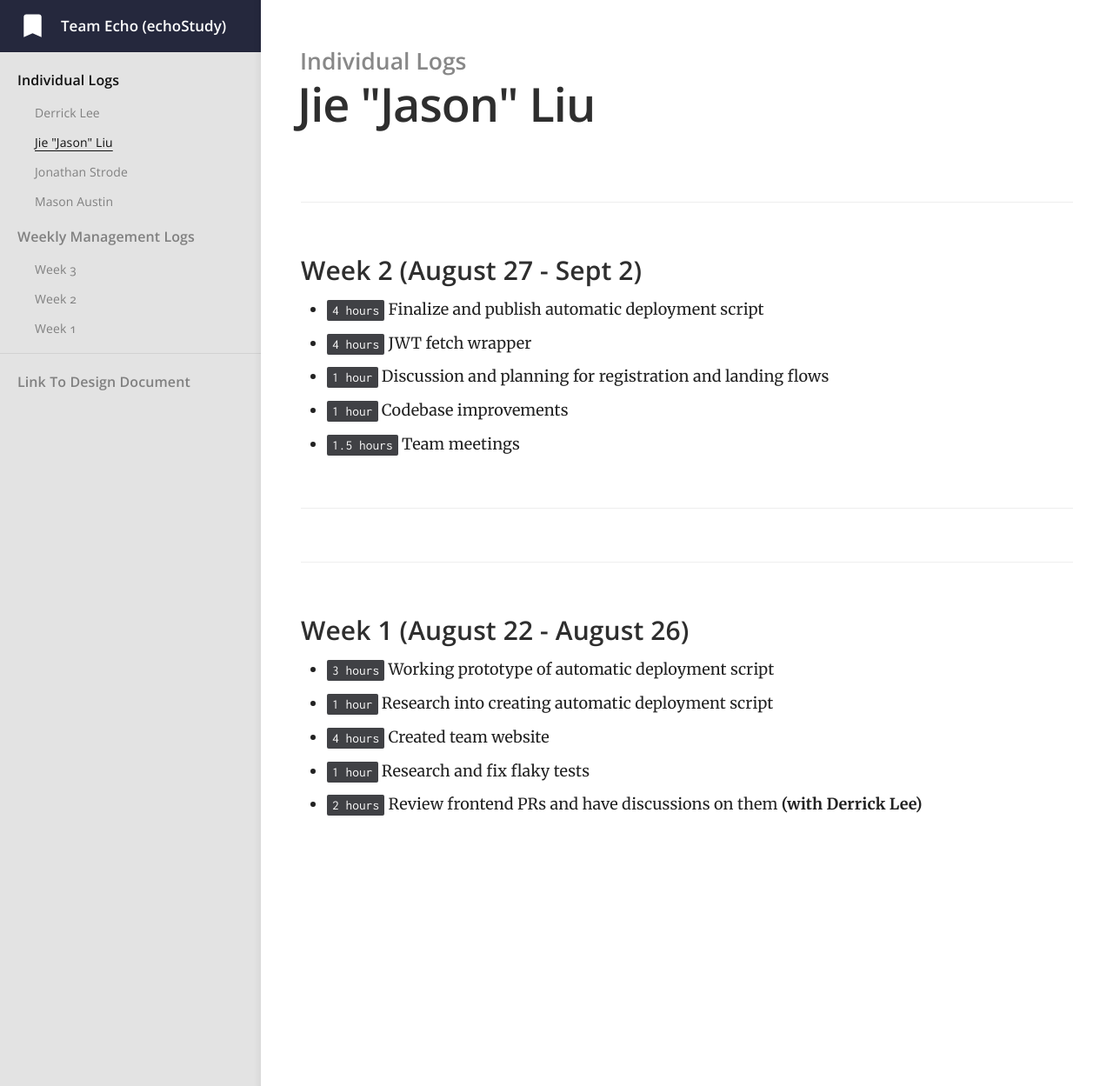
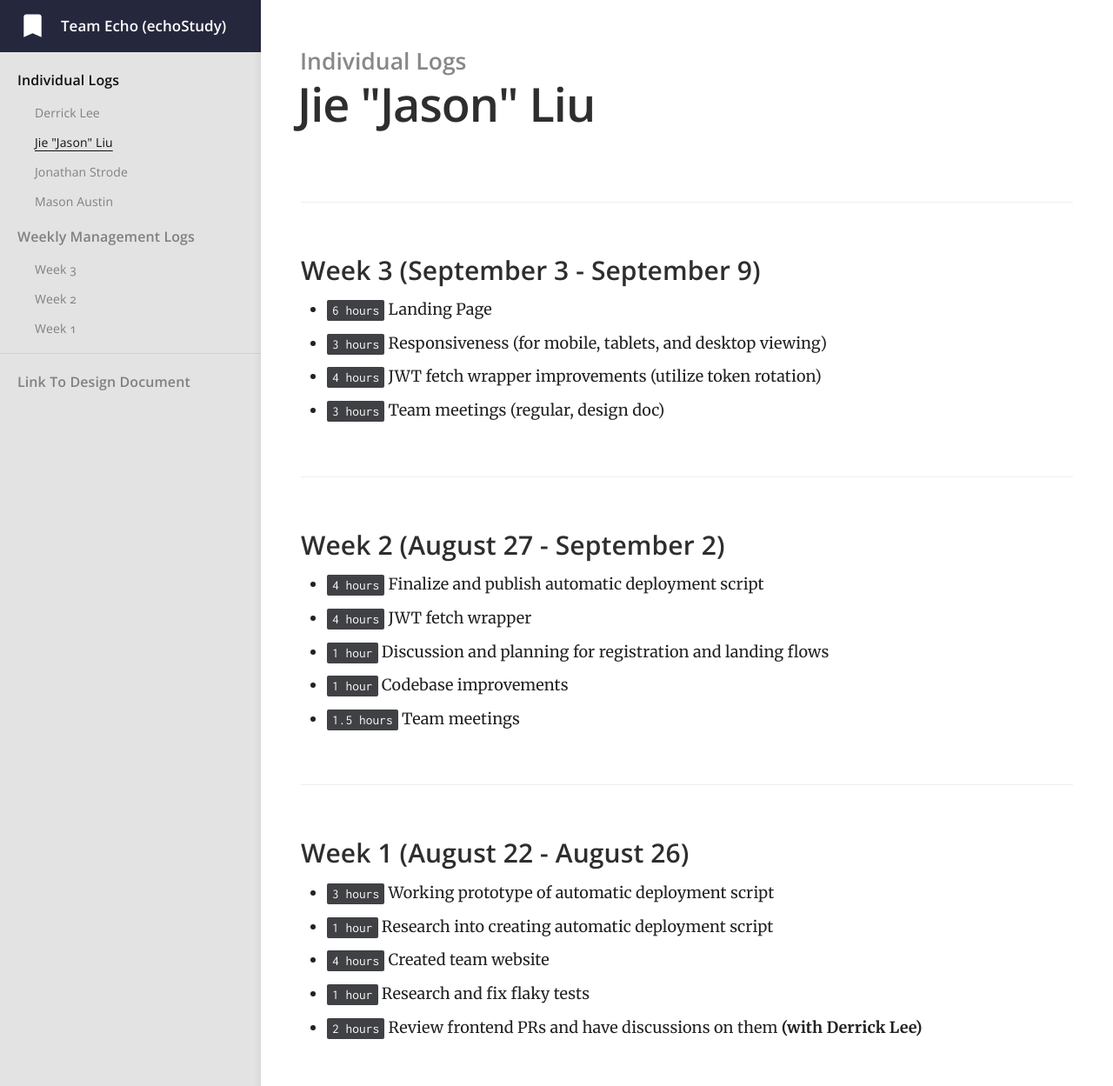
Before and after one commit to jiejasonliu/team-echo-site, a Jekyll site: the page built from _docs/individual-logs/jiejasonliu-logs.md, in a window 1280 px wide and 1249 px high. Shown: the whole window at 87% size. Built offline with Jekyll 4.4.1, drawn with Linux system fonts in a browser that asks for light colours.

Commit message:
feat: week 3 individual log for Jason

```diff
--- a/_docs/individual-logs/jiejasonliu-logs.md
+++ b/_docs/individual-logs/jiejasonliu-logs.md
@@ -4,14 +4,18 @@ category: Individual Logs
 order: 3
 ---
 
-### Week 2 (August 27 - Sept 2)
+### Week 3 (September 3 - September 9)
+  - `6 hours` Landing Page
+  - `3 hours` Responsiveness (for mobile, tablets, and desktop viewing)
+  - `4 hours` JWT fetch wrapper improvements (utilize token rotation)
+  - `3 hours` Team meetings (regular, design doc)
+
+### Week 2 (August 27 - September 2)
   - `4 hours` Finalize and publish automatic deployment script
   - `4 hours` JWT fetch wrapper
   - `1 hour` Discussion and planning for registration and landing flows
   - `1 hour` Codebase improvements
   - `1.5 hours` Team meetings
-
----
 
 ### Week 1 (August 22 - August 26)
   - `3 hours` Working prototype of automatic deployment script
```
